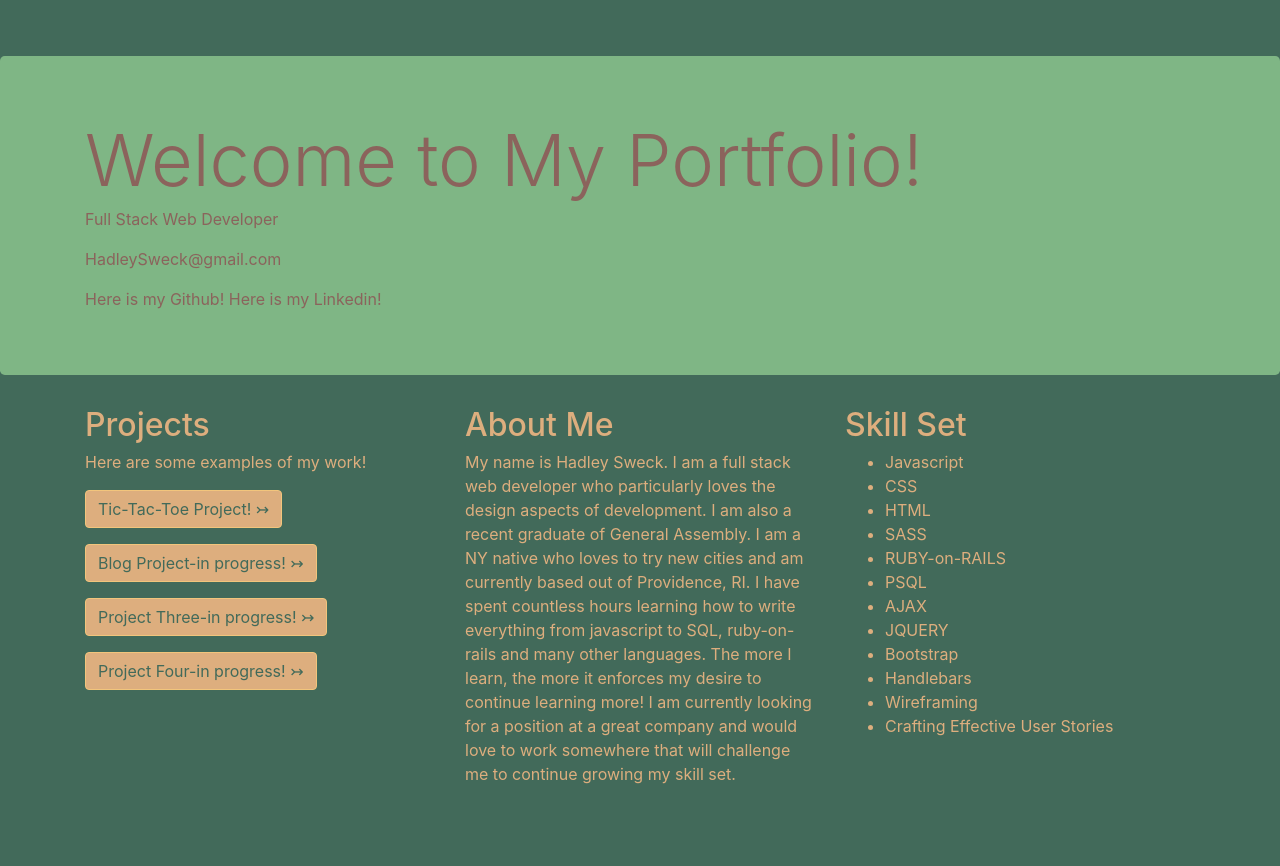
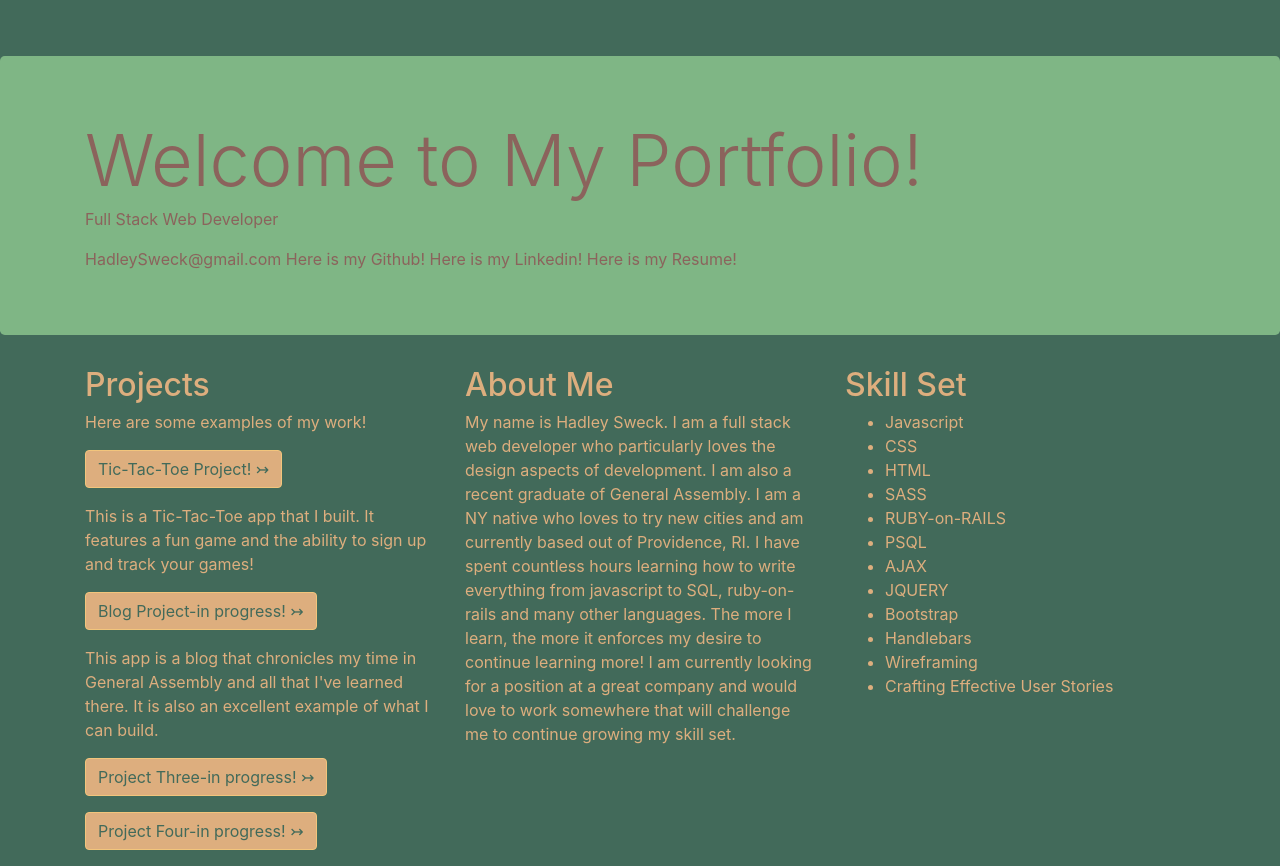
Before and after one commit to HadleySwello/my-portfolio-old, a website: page index.html in a window 1280 px wide. Before the commit the page ends 802 px from the top, so only its background shows below. Drawn offline with Linux system fonts and the light colour scheme.

Commit message:
added resume

```diff
--- a/index.html
+++ b/index.html
@@ -22,9 +22,10 @@
       <div class="container">
         <h1 class="display-3">Welcome to My Portfolio!</h1>
         <p class="heading-for-jumbotron">Full Stack Web Developer</p>
-        <p><a class="email-for-jumbotron" href="mailto:HadleySweck@gmail.com?Subject=Hello" target="_top">HadleySweck@gmail.com</a></p>
+        <a class="email-for-jumbotron" href="mailto:HadleySweck@gmail.com?Subject=Hello" target="_top">HadleySweck@gmail.com</a>
         <a class="contact-links" href="https://github.com/Hadleyana">Here is my Github!</a>
         <a class="contact-links" href="https://www.linkedin.com/in/hadleysweck/">Here is my Linkedin!</a>
+        <a class="contact-links" href="https://www.dropbox.com/s/9c7jdvto3ra14kx/Hadley%20Sweck.pdf?dl=0">Here is my Resume!</a>
 
       </div>
     </div>
@@ -35,8 +36,8 @@
         <div class="col-md-4">
           <h2>Projects</h2>
           <p>Here are some examples of my work! </p>
-          <p><a class="btn btn-secondary" role="button" href="https://hadleyana.github.io/tictactoe/" target="_blank">Tic-Tac-Toe Project! &rightarrowtail;</a></p>
-          <p><a class="btn btn-secondary" role="button" href="#" target="_blank">Blog Project-in progress! &rightarrowtail;</a></p>
+          <p><a class="btn btn-secondary" role="button" href="https://hadleyana.github.io/tictactoe/" target="_blank">Tic-Tac-Toe Project! &rightarrowtail;</a><p>This is a Tic-Tac-Toe app that I built. It features a fun game and the ability to sign up and track your games!</p></p>
+          <p><a class="btn btn-secondary" role="button" href="#" target="_blank">Blog Project-in progress! &rightarrowtail;</a><p>This app is a blog that chronicles my time in General Assembly and all that I've learned there. It is also an excellent example of what I can build.</p></p>
           <p><a class="btn btn-secondary" role="button" href="#" target="_blank">Project Three-in progress! &rightarrowtail;</a></p>
           <p><a class="btn btn-secondary" role="button" href="#" target="_blank">Project Four-in progress! &rightarrowtail;</a></p>
         </div>
```
